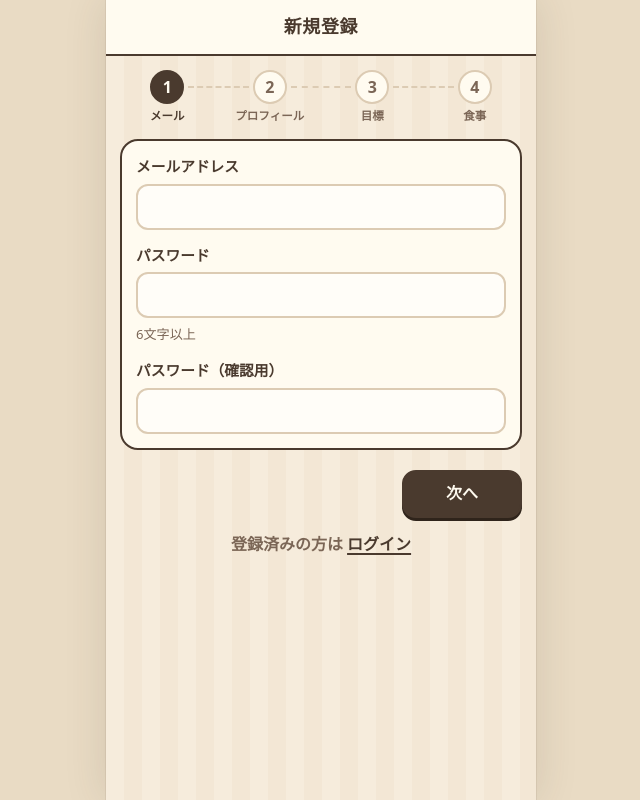
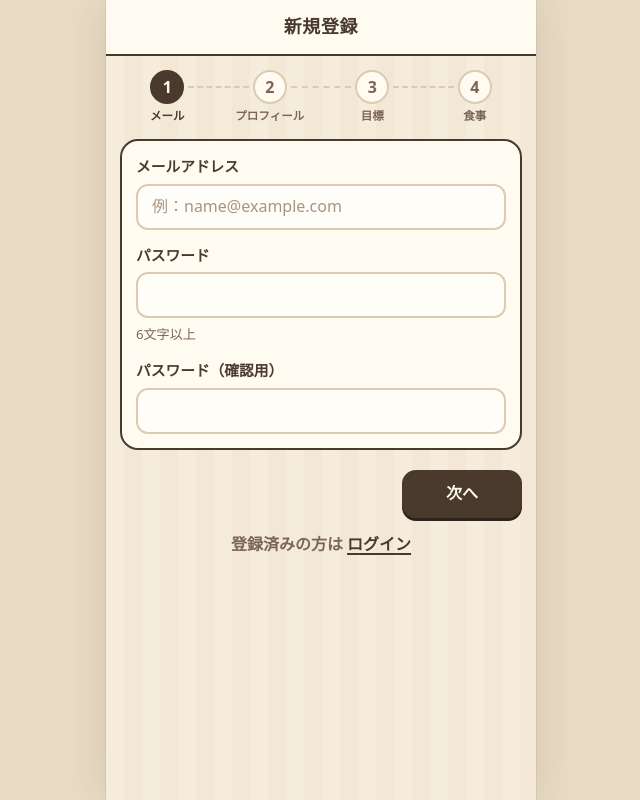
Before and after one commit to hayato-git-0417/LifeLink, a React (Vite) app in the folder frontend/: page /signup in a window 1280 px wide. Shown: the whole page, without its empty margins (319-959 px from the left). Built offline with nearby package versions, Linux system fonts and the light colour scheme; a web font is replaced by a local one.

Commit message:
メール入力欄に入力例を追加

```diff
--- a/frontend/src/signup/SignupPage.jsx
+++ b/frontend/src/signup/SignupPage.jsx
@@ -144,6 +144,7 @@ export default function SignupPage() {
                 className={styles.input}
                 type="email"
                 autoComplete="email"
+                placeholder="例：name@example.com"  // emailのプレースホルダ
                 value={account.email}
                 onChange={(event) => setAccount({ ...account, email: event.target.value })}
               />
```
